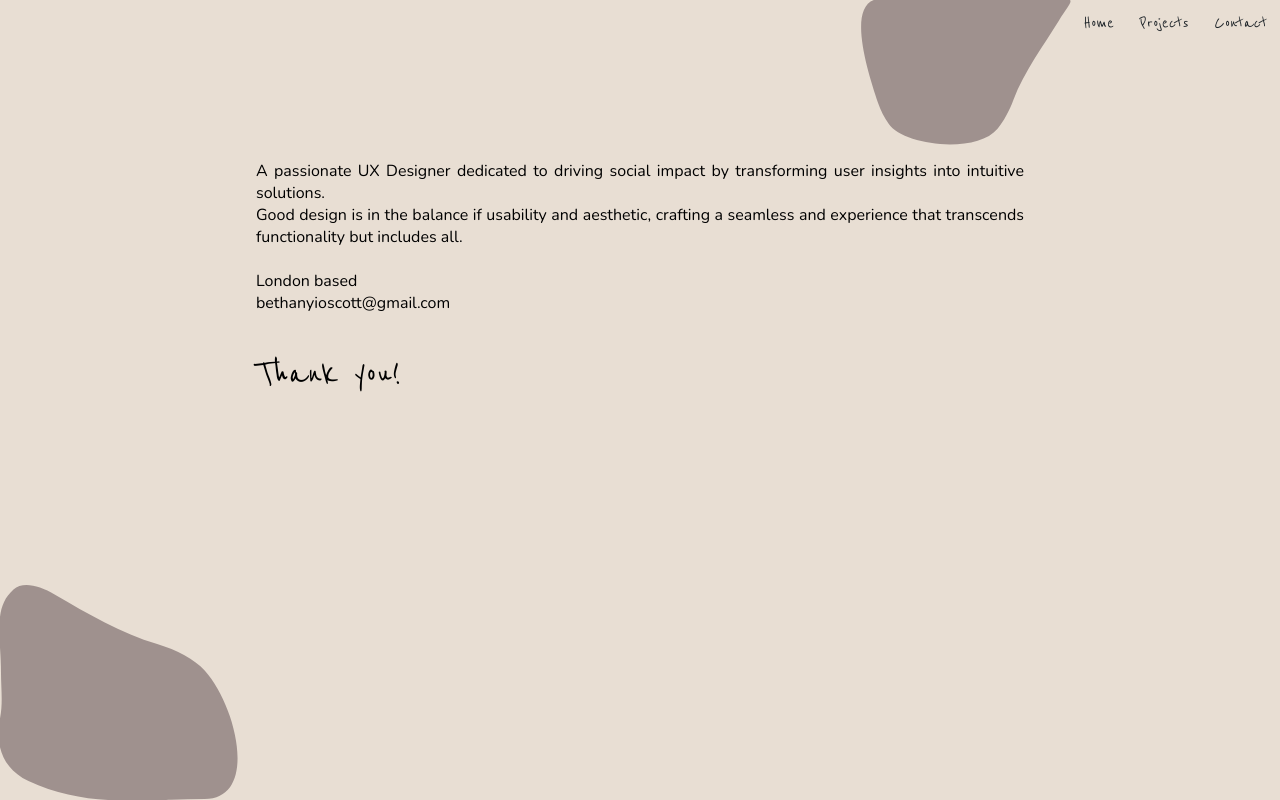
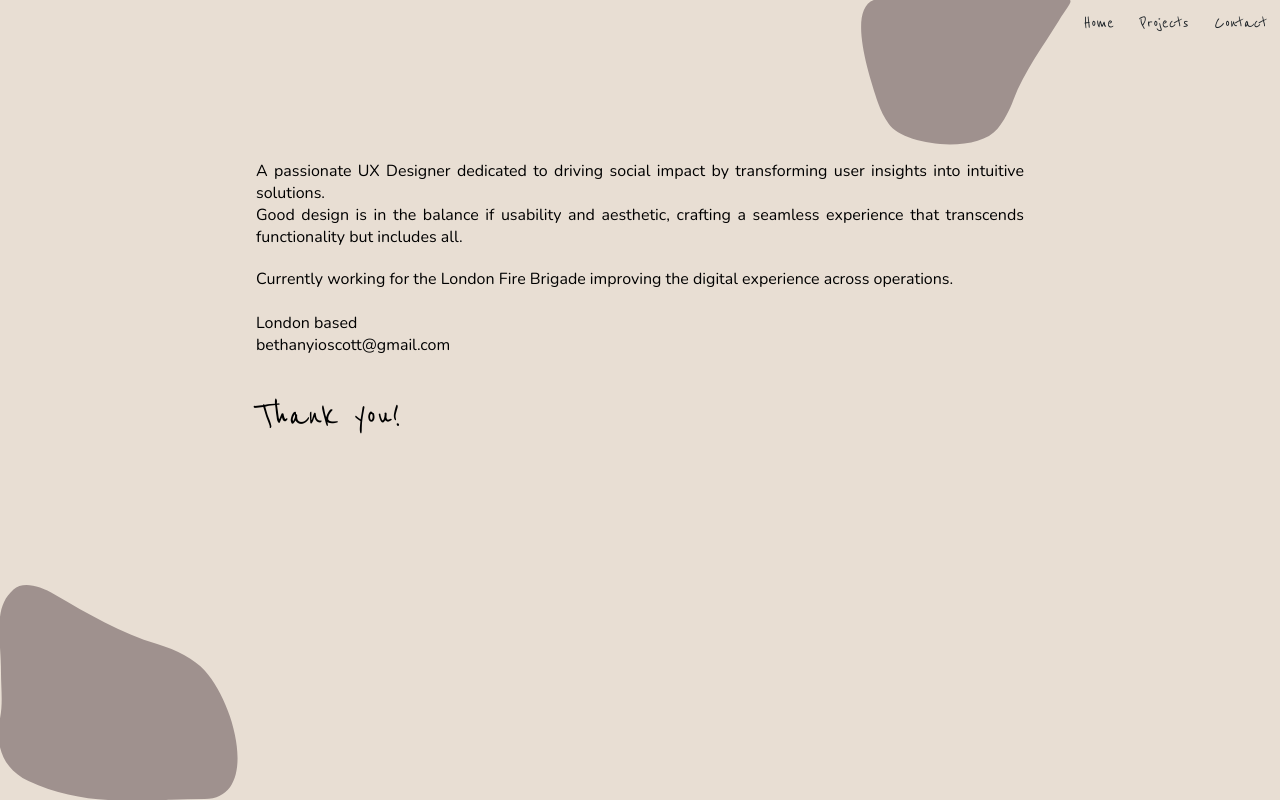
Before and after one commit to bethanyios/portfolio24, a React (Create React App) app: page / in a window 1280 px wide. Both pictures are taken after a click on the item "Contact". Built offline with nearby package versions, Linux system fonts and the light colour scheme.

Commit message:
Add about LFB

```diff
--- a/src/pages/contact.js
+++ b/src/pages/contact.js
@@ -12,12 +12,12 @@ const Contact = () => {
 <div className="contact-container">
     <p className="paragraph">
     A passionate UX Designer dedicated to driving social impact by
-    transforming user insights into intuitive solutions. </p>
-    <p className="paragraph">Good design is in the balance if usability and aesthetic, crafting a seamless and experience that transcends
-    functionality but includes all.<br /><br />
+    transforming user insights into intuitive solutions.</p>
+    <p className="paragraph">Good design is in the balance if usability and aesthetic, crafting a seamless experience that transcends
+    functionality but includes all.</p><br />
+    <p className="paragraph">Currently working for the London Fire Brigade improving the digital experience across operations.<br /><br />
     <p className="paragraph">London based</p>
     <p className="paragraph">bethanyioscott@gmail.com</p>
-
     <h3>Thank you!</h3>
     </p>
 
```
